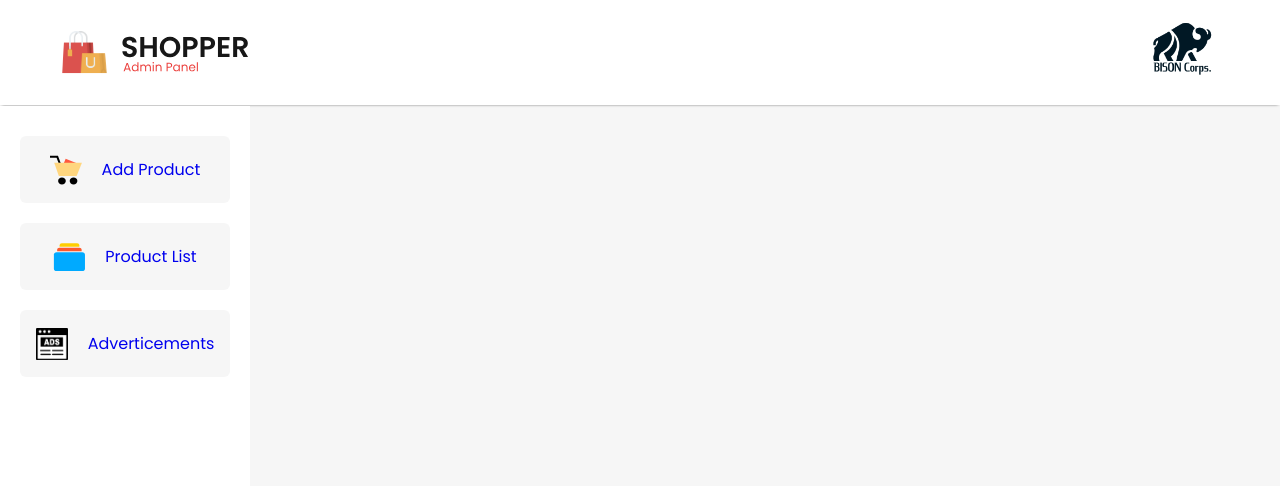
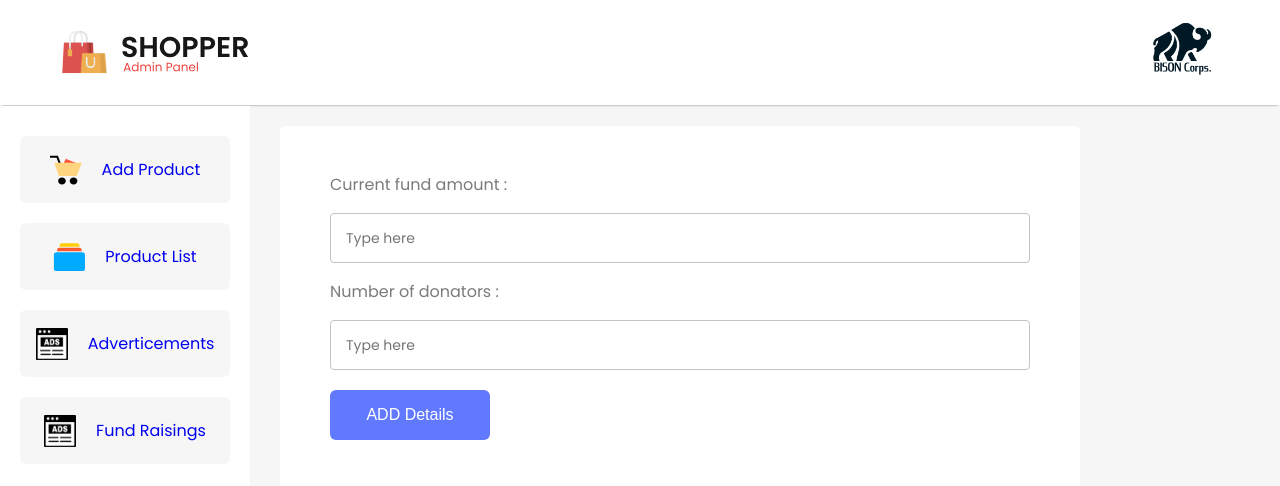
Before and after one commit to iransamarasekara/AdminNew, a React (Vite) app: page /fund in a window 1280 px wide. Shown: the top 486 px of the page. Built offline with nearby package versions, Linux system fonts and the light colour scheme.

Commit message:
add fund page

```diff
--- /dev/null
+++ b/src/Components/FundRaising/FundRaising.css
@@ -0,0 +1,41 @@
+.add-product{
+    box-sizing: border-box;
+    width: 100%;
+    max-width:800px;
+    padding: 30px 50px;
+    margin: 20px 30px;
+    border-radius: 6px;
+    background: white;
+}
+
+.addproduct-itemfield{
+    width: 100%;
+    color: #7b7b7b;
+    font-size: 16px;
+}
+
+.addproduct-itemfield input{
+    box-sizing: border-box;
+    width: 100%;
+    height: 50px;
+    border-radius: 4px;
+    padding-left: 15px;
+    border: 1px solid #c3c3c3;
+    outline: none;
+    color: #7b7b7b;
+    font-family: 'Poppins';
+    font-size: 14px;
+}
+
+.add-product-btn{
+    margin-top:20px;
+    width: 160px;
+    height: 50px;
+    border-radius: 6px;
+    background: #6079ff;
+    border: none;
+    cursor: pointer;
+    color: white;
+    font-size: 16px;
+    font-weight: 500;
+}
--- /dev/null
+++ b/src/Components/FundRaising/FundRaising.jsx
@@ -0,0 +1,49 @@
+import React, { useState } from 'react'
+import './FundRaising.css'
+
+const FundRaising = () => {
+
+    const [fundDetails, setFundDetails] = useState({
+        amount:"",
+        donators:"",
+    })
+
+    const changeHandler = (e) => {
+        setFundDetails({...fundDetails,[e.target.name]:e.target.value})
+    }
+
+    const Add_FundRaising = async () => {
+        console.log(fundDetails);
+        let fund = fundDetails;
+
+        console.log(fund);
+        await fetch('https://projectbisonbackend.onrender.com/fundraising123',{
+            method:'POST',
+            headers:{
+                Accept:'application/json',
+                'Content-Type':'application/json',
+            },
+            body:JSON.stringify(fund),
+        }).then((resp) =>resp.json()).then((data)=>{
+            data.success?alert("Detail Added"):alert("Failed")
+        })
+    }
+
+  return (
+    <div className='add-product'>
+
+
+      <div className="addproduct-itemfield">
+            <p>Current fund amount : </p>
+            <input value={fundDetails.amount} onChange={changeHandler} type='text' name='amount' placeholder='Type here'/>
+        </div>
+        <div className="addproduct-itemfield">
+            <p>Number of donators : </p>
+            <input value={fundDetails.donators} onChange={changeHandler} type='text' name='donators' placeholder='Type here'/>
+        </div>
+        <button onClick={() => {Add_FundRaising()}} className='add-product-btn'>ADD Details</button>
+    </div>
+  )
+}
+
+export default FundRaising
--- a/src/Components/Sidebar/Sidebar.jsx
+++ b/src/Components/Sidebar/Sidebar.jsx
@@ -26,6 +26,12 @@ const Sidebar = () => {
             <p>Adverticements</p>
         </div>
       </Link>
+      <Link to={'/fund'} style={{textDecoration:"none"}}>
+        <div className="sidebar-item">
+            <img src={advertisement_icon} alt=''/>
+            <p>Fund Raisings</p>
+        </div>
+      </Link>
     </div>
   )
 }
--- a/src/Pages/Admin/Admin.jsx
+++ b/src/Pages/Admin/Admin.jsx
@@ -5,6 +5,7 @@ import {Routes, Route} from 'react-router-dom'
 import AddProduct from '../../Components/AddProduct/AddProduct'
 import ListProduct from '../../Components/ListProduct/ListProduct'
 import Advertisements from '../../Components/Advertisements/Advertisements'
+import FundRaising from '../../Components/FundRaising/FundRaising'
 const Admin = () => {
   return (
     <div className='admin'>
@@ -13,6 +14,7 @@ const Admin = () => {
         <Route path='/addproduct' element={<AddProduct/>} />
         <Route path='/listproduct' element={<ListProduct/>} />
         <Route path='/advertisement' element={<Advertisements/>} />
+        <Route path='/fund' element={<FundRaising/>} />
       </Routes>
     </div>
   )
```
